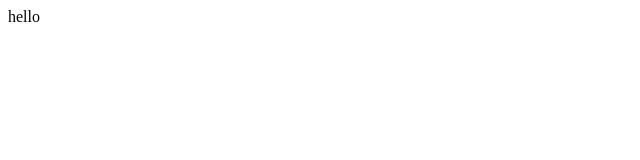
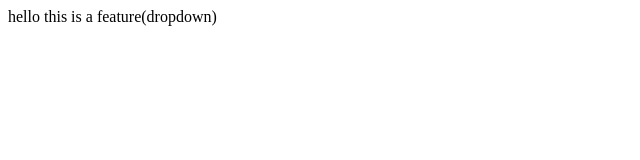
Before and after one commit to harsh-tiwari0/localrepo, a plain HTML site: page index.html in a window 1280 px wide. Shown: the whole page, without its empty margins (0-640 px from the left). Drawn offline with Linux system fonts and the light colour scheme.

Commit message:
added a feature

```diff
--- a/index.html
+++ b/index.html
@@ -1 +1 @@
-<p>hello</p>
+<p>hello this is a feature(dropdown)</p>
```
